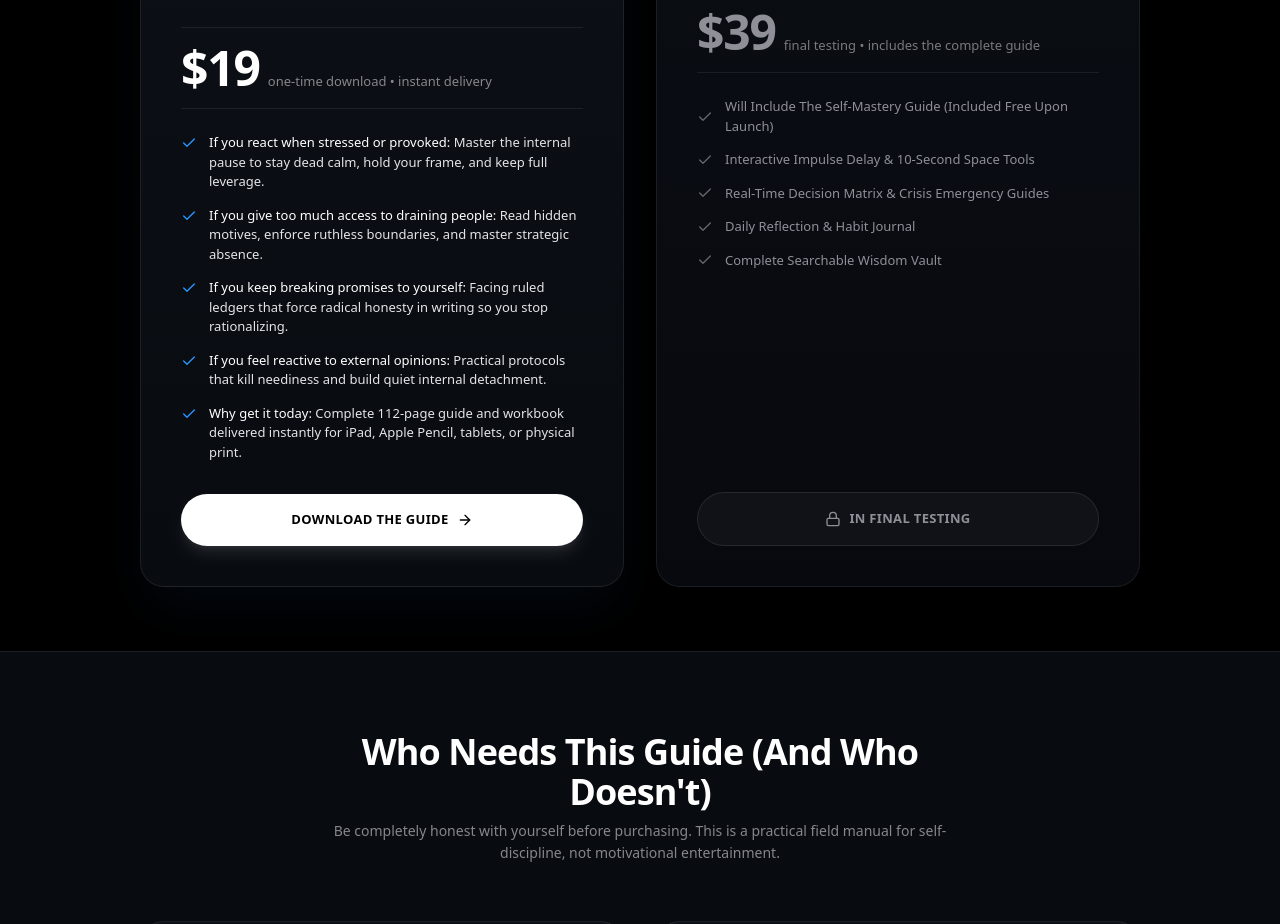
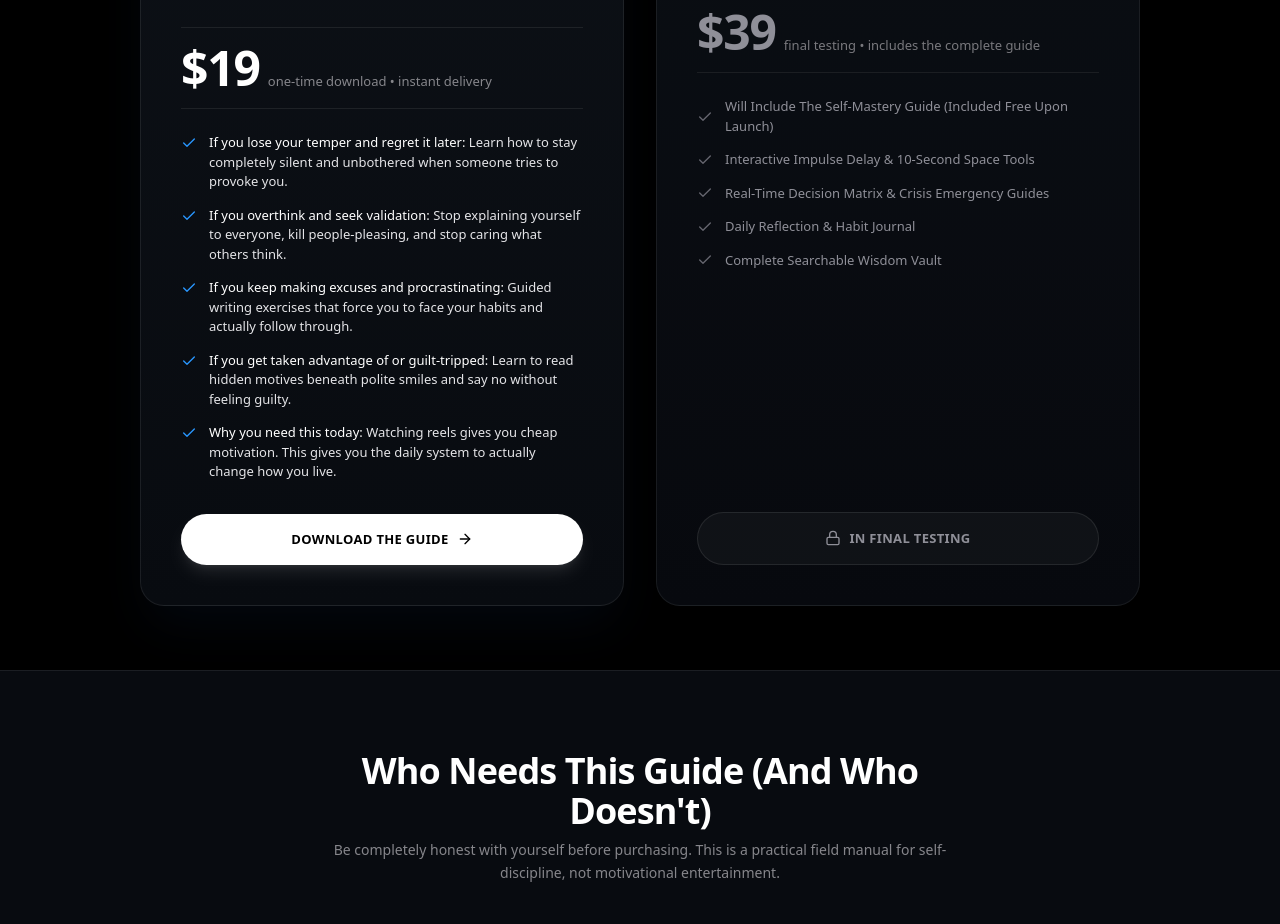
Before and after one commit to kabbir/reset-portal, a Next.js app: page / in a window 1280 px wide. Shown: the part 1040-1964 px from the top of the page. Built offline with nearby package versions, Linux system fonts and the light colour scheme.

Commit message:
Rewrite product points in plain English: distinct human struggles and real reason for why today

```diff
--- a/src/app/page.tsx
+++ b/src/app/page.tsx
@@ -279,31 +279,31 @@ export default function HomePage() {
                 <li className="flex items-start gap-3">
                   <Check className="w-4 h-4 text-[#2997ff] shrink-0 mt-0.5" />
                   <span>
-                    <strong className="text-white font-medium">If you react when stressed or provoked:</strong> Master the internal pause to stay dead calm, hold your frame, and keep full leverage.
+                    <strong className="text-white font-medium">If you lose your temper and regret it later:</strong> Learn how to stay completely silent and unbothered when someone tries to provoke you.
                   </span>
                 </li>
                 <li className="flex items-start gap-3">
                   <Check className="w-4 h-4 text-[#2997ff] shrink-0 mt-0.5" />
                   <span>
-                    <strong className="text-white font-medium">If you give too much access to draining people:</strong> Read hidden motives, enforce ruthless boundaries, and master strategic absence.
+                    <strong className="text-white font-medium">If you overthink and seek validation:</strong> Stop explaining yourself to everyone, kill people-pleasing, and stop caring what others think.
                   </span>
                 </li>
                 <li className="flex items-start gap-3">
                   <Check className="w-4 h-4 text-[#2997ff] shrink-0 mt-0.5" />
                   <span>
-                    <strong className="text-white font-medium">If you keep breaking promises to yourself:</strong> Facing ruled ledgers that force radical honesty in writing so you stop rationalizing.
+                    <strong className="text-white font-medium">If you keep making excuses and procrastinating:</strong> Guided writing exercises that force you to face your habits and actually follow through.
                   </span>
                 </li>
                 <li className="flex items-start gap-3">
                   <Check className="w-4 h-4 text-[#2997ff] shrink-0 mt-0.5" />
                   <span>
-                    <strong className="text-white font-medium">If you feel reactive to external opinions:</strong> Practical protocols that kill neediness and build quiet internal detachment.
+                    <strong className="text-white font-medium">If you get taken advantage of or guilt-tripped:</strong> Learn to read hidden motives beneath polite smiles and say no without feeling guilty.
                   </span>
                 </li>
                 <li className="flex items-start gap-3">
                   <Check className="w-4 h-4 text-[#2997ff] shrink-0 mt-0.5" />
                   <span>
-                    <strong className="text-white font-medium">Why get it today:</strong> Complete 112-page guide and workbook delivered instantly for iPad, Apple Pencil, tablets, or physical print.
+                    <strong className="text-white font-medium">Why you need this today:</strong> Watching reels gives you cheap motivation. This gives you the daily system to actually change how you live.
                   </span>
                 </li>
               </ul>
```
